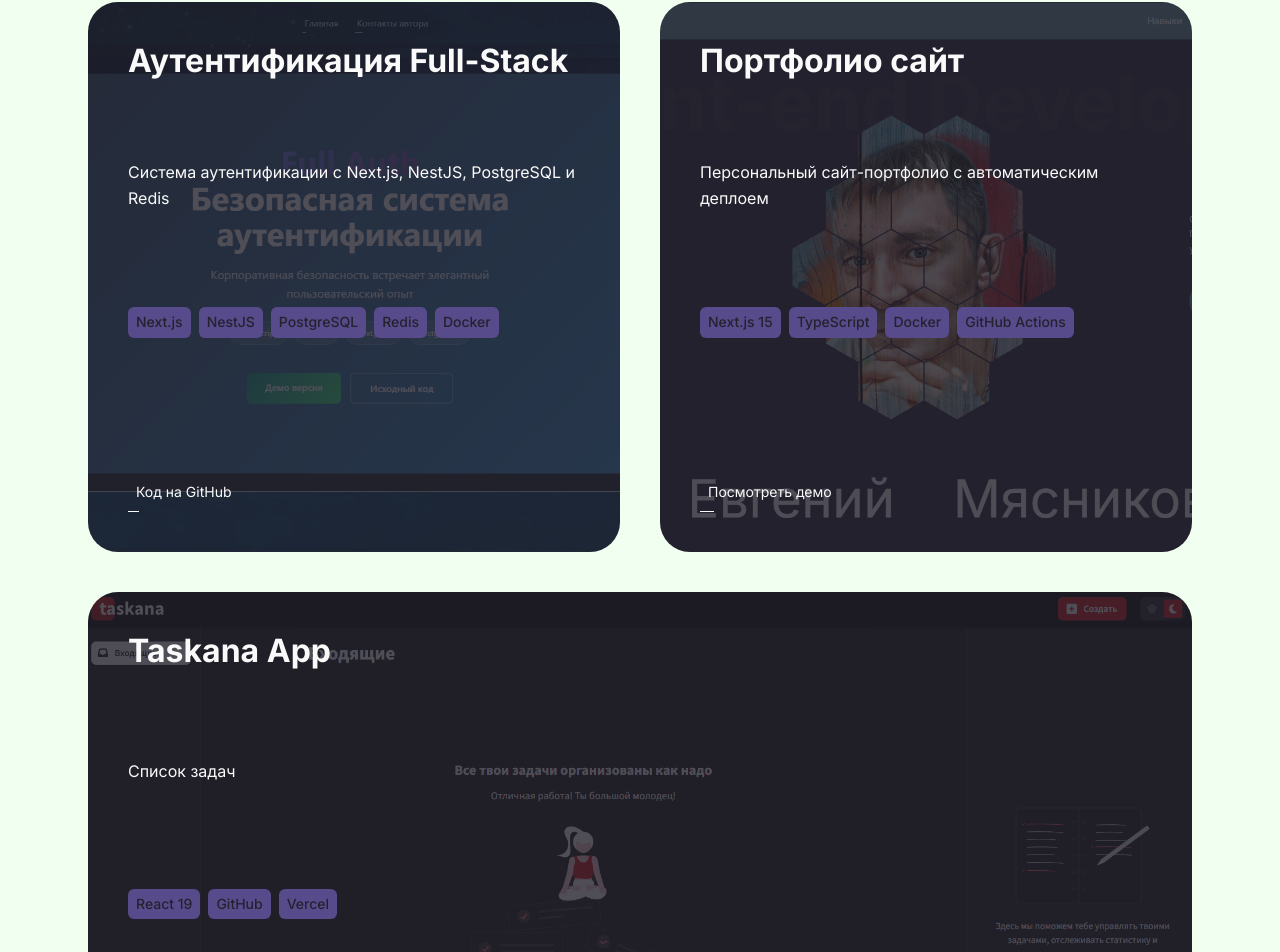
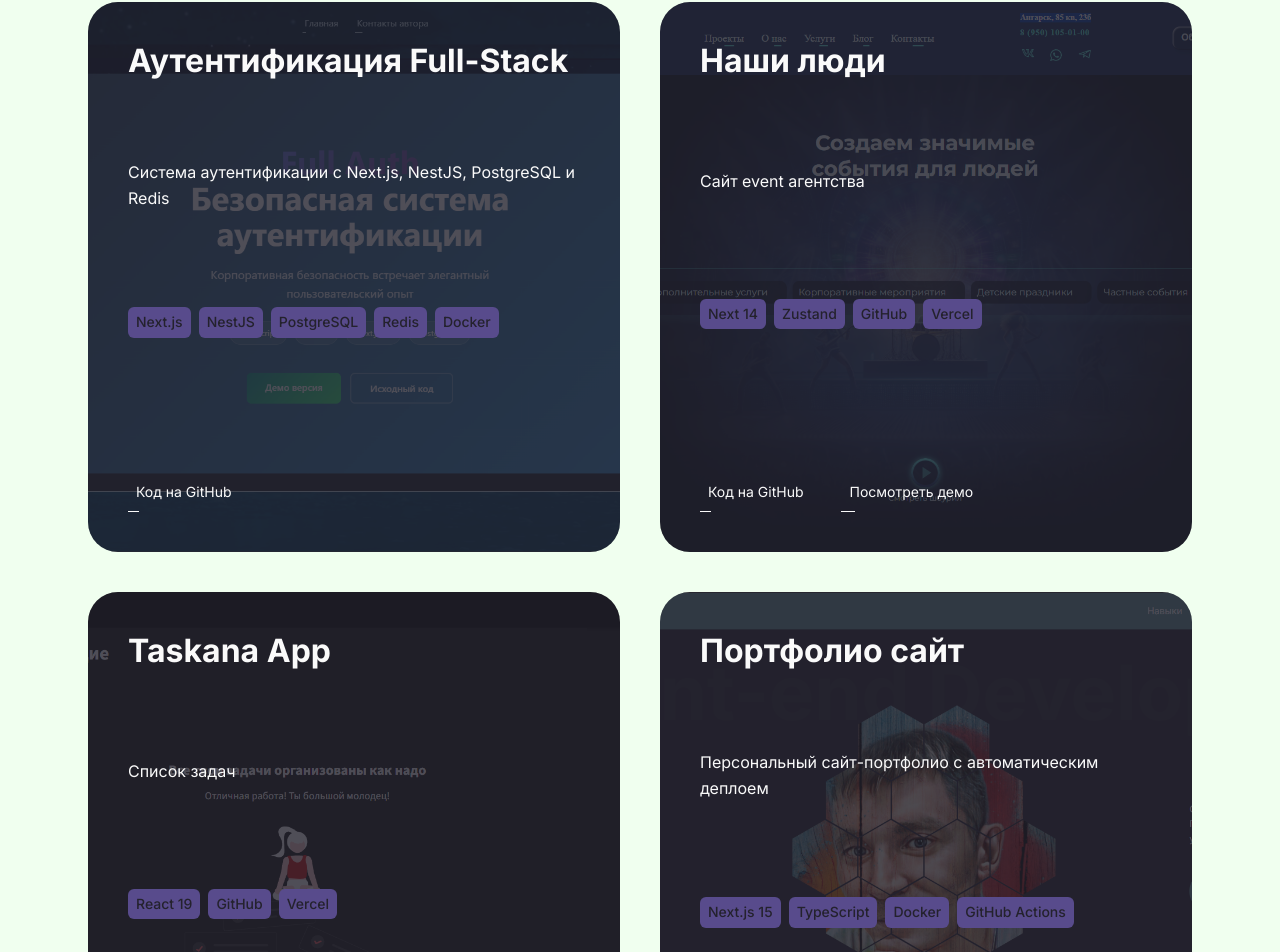
Before and after one commit to Egeny-Myasnikov/portfolio, a Next.js app: page / in a window 1280 px wide. Shown: the part 2204-3156 px from the top of the page. Built offline with nearby package versions, Linux system fonts and the light colour scheme; a web font is replaced by a local one.

Commit message:
feat: added  works

```diff
--- a/src/data/portfolio-data.ts
+++ b/src/data/portfolio-data.ts
@@ -15,11 +15,12 @@ export const projects: Project[] = [
 	},
 	{
 		id: 2,
-		title: 'Портфолио сайт',
-		description: 'Персональный сайт-портфолио с автоматическим деплоем',
-		technologies: ['Next.js 15', 'TypeScript', 'Docker', 'GitHub Actions'],
-		liveUrl: 'https://e-myasnikov.ru',
-		images: ['/projects/portfolio/portfolio.png'],
+		title: 'Наши люди',
+		description: 'Сайт event агентства',
+		technologies: ['Next 14', 'Zustand', 'GitHub', 'Vercel'],
+		liveUrl: 'https://event-agency-our-people.vercel.app/',
+		githubUrl: 'https://github.com/Egeny-Myasnikov/event-agency-our-people',
+		images: ['/projects/our_people/our_people.png'],
 	},
 	{
 		id: 3,
@@ -35,6 +36,14 @@ export const projects: Project[] = [
 			'/projects/taskanaApp/taskana2-light.png',
 			'/projects/taskanaApp/taskana3-light.png',
 		],
+	},
+	{
+		id: 4,
+		title: 'Портфолио сайт',
+		description: 'Персональный сайт-портфолио с автоматическим деплоем',
+		technologies: ['Next.js 15', 'TypeScript', 'Docker', 'GitHub Actions'],
+		liveUrl: 'https://e-myasnikov.ru',
+		images: ['/projects/portfolio/portfolio.png'],
 	},
 ]
 
```
Also changed, not shown: public/projects/our_people/our_people.png (added), 1 other file (tests, documents, lock files or other folders).
